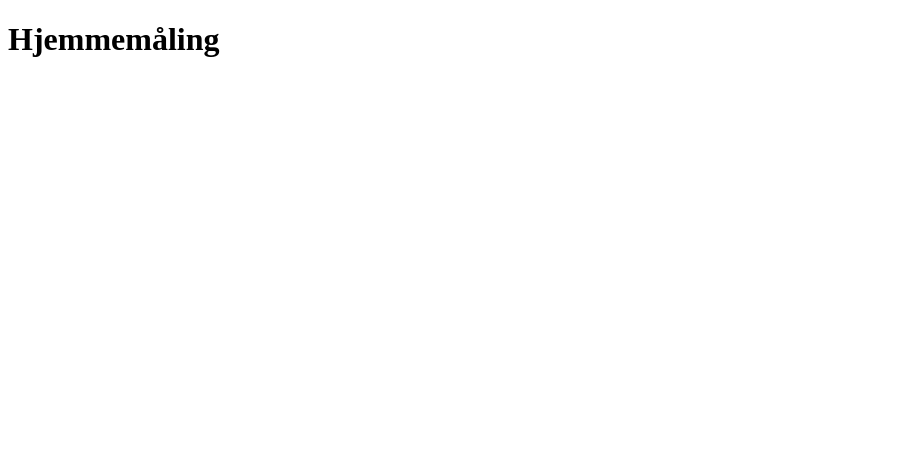
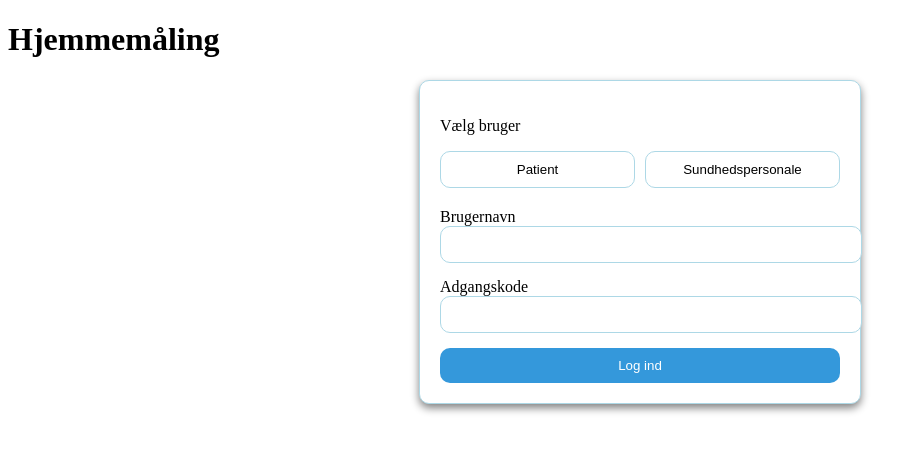
Before and after one commit to maramdiri2006-blip/digitalsystemerprojekt, a plain HTML site: page index.html in a window 1280 px wide. Shown: the whole page, without its empty margins (0-921 px from the left). Drawn offline with Linux system fonts and the light colour scheme.

Commit message:
Lav login-side og grundlæggende styling

```diff
--- a/index.html
+++ b/index.html
@@ -16,7 +16,28 @@
     </header>
 
     <main>
-        <!-- Her bygger personen login-siden -->
+        <div class="login-kort">
+
+
+
+        <p>Vælg bruger</p>
+
+    <div class="rolle-valg">
+        <button type="button">Patient</button>
+        <button type="button">Sundhedspersonale</button>
+  </div>
+
+
+        <form>
+            <label for="brugernavn">Brugernavn</label>
+            <input id="brugernavn" type="text" required>
+
+            <label for="password">Adgangskode</label>
+            <input id="password" type="password" required>
+
+            <button type="submit">Log ind</button>
+        </form>
+       </div>
     </main>
 
     <script src="script.js"></script>
--- a/style.css
+++ b/style.css
@@ -0,0 +1,40 @@
+.login-kort {
+   max-width: 400px;
+   margin: auto;
+   padding: 20px;
+   border: 1px solid lightblue;
+   border-radius: 10px;
+   background-color: white;
+   box-shadow: 0 4px 8px gray;
+}
+
+.rolle-valg {
+    display: flex;
+    gap: 10px;
+    margin-bottom: 20px;
+}
+
+.rolle-valg button {
+    flex: 1;
+    padding: 10px;
+    border-radius: 10px;
+    border: 1px solid lightblue;
+    background-color: white;
+}
+
+.login-kort input {
+    width: 100%;
+    padding: 10px;
+    margin-bottom: 15px;
+    border: 1px solid lightblue;
+    border-radius: 10px;
+}
+
+.login-kort button[type="submit"] {
+    width: 100%;
+    padding: 10px;
+    border-radius: 10px;
+    background-color: #3498db;
+    color: white;
+    border: none;
+}
```
